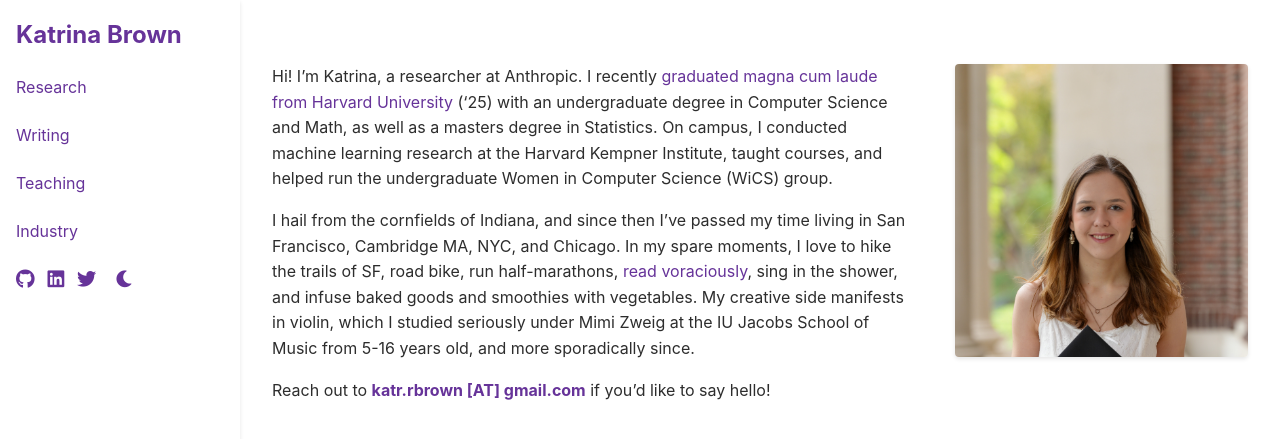
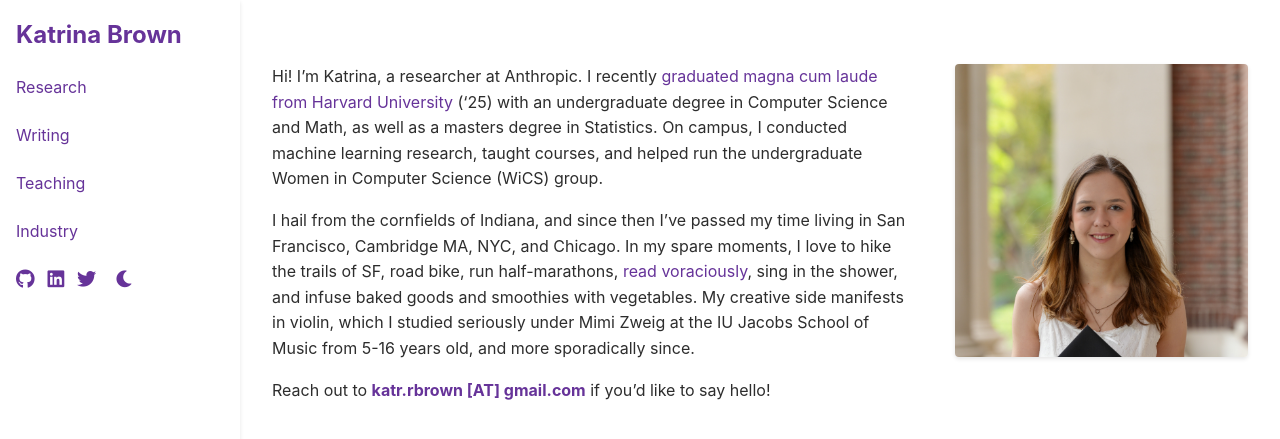
Before and after one commit to brownkat6/katrinarbrown, a Jekyll site: the page built from docs/index.md, in a window 1280 px wide. Shown: the top 439 px of the page. Built offline with Jekyll 4.4.1, drawn with Linux system fonts in a browser that asks for light colours.

Commit message:
update X

```diff
--- a/docs/index.md
+++ b/docs/index.md
@@ -7,7 +7,7 @@
     <div class="profile-content">
 {% capture my_content %}
 
-Hi! I'm Katrina, a researcher at Anthropic. I recently [graduated magna cum laude from Harvard University]({{ '/courses' | relative_url }}) ('25) with an undergraduate degree in Computer Science and Math, as well as a masters degree in Statistics. On campus, I conducted machine learning research at the Harvard Kempner Institute, taught courses, and helped run the undergraduate Women in Computer Science (WiCS) group.
+Hi! I'm Katrina, a researcher at Anthropic. I recently [graduated magna cum laude from Harvard University]({{ '/courses' | relative_url }}) ('25) with an undergraduate degree in Computer Science and Math, as well as a masters degree in Statistics. On campus, I conducted machine learning research, taught courses, and helped run the undergraduate Women in Computer Science (WiCS) group.
 
 I hail from the cornfields of Indiana, and since then I've passed my time living in San Francisco, Cambridge MA, NYC, and Chicago. In my spare moments, I love to hike the trails of SF, road bike, run half-marathons, [read voraciously]({{ '/reading' | relative_url }}), sing in the shower, and infuse baked goods and smoothies with vegetables. My creative side manifests in violin, which I studied seriously under Mimi Zweig at the IU Jacobs School of Music from 5-16 years old, and more sporadically since.
 
```
